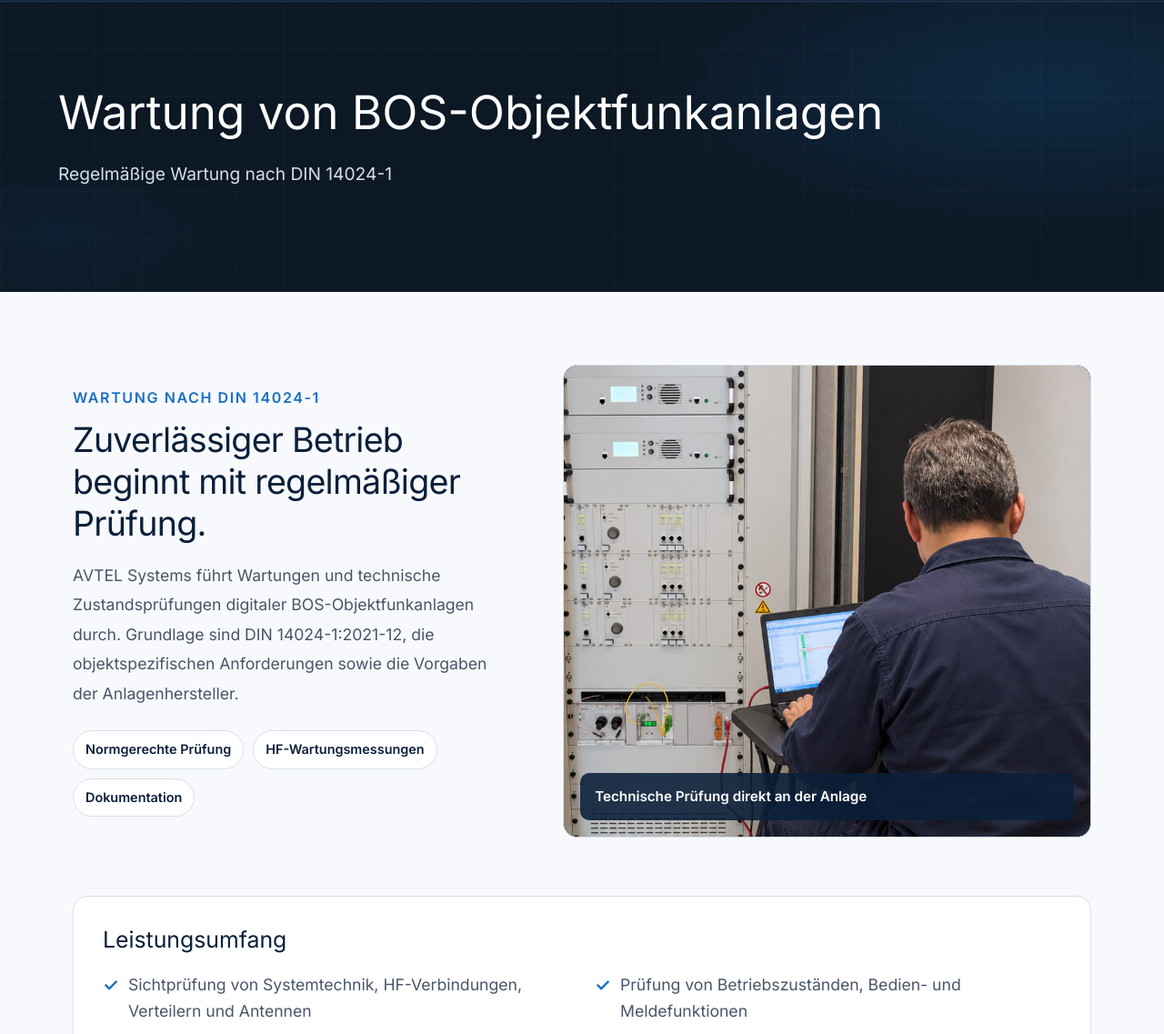
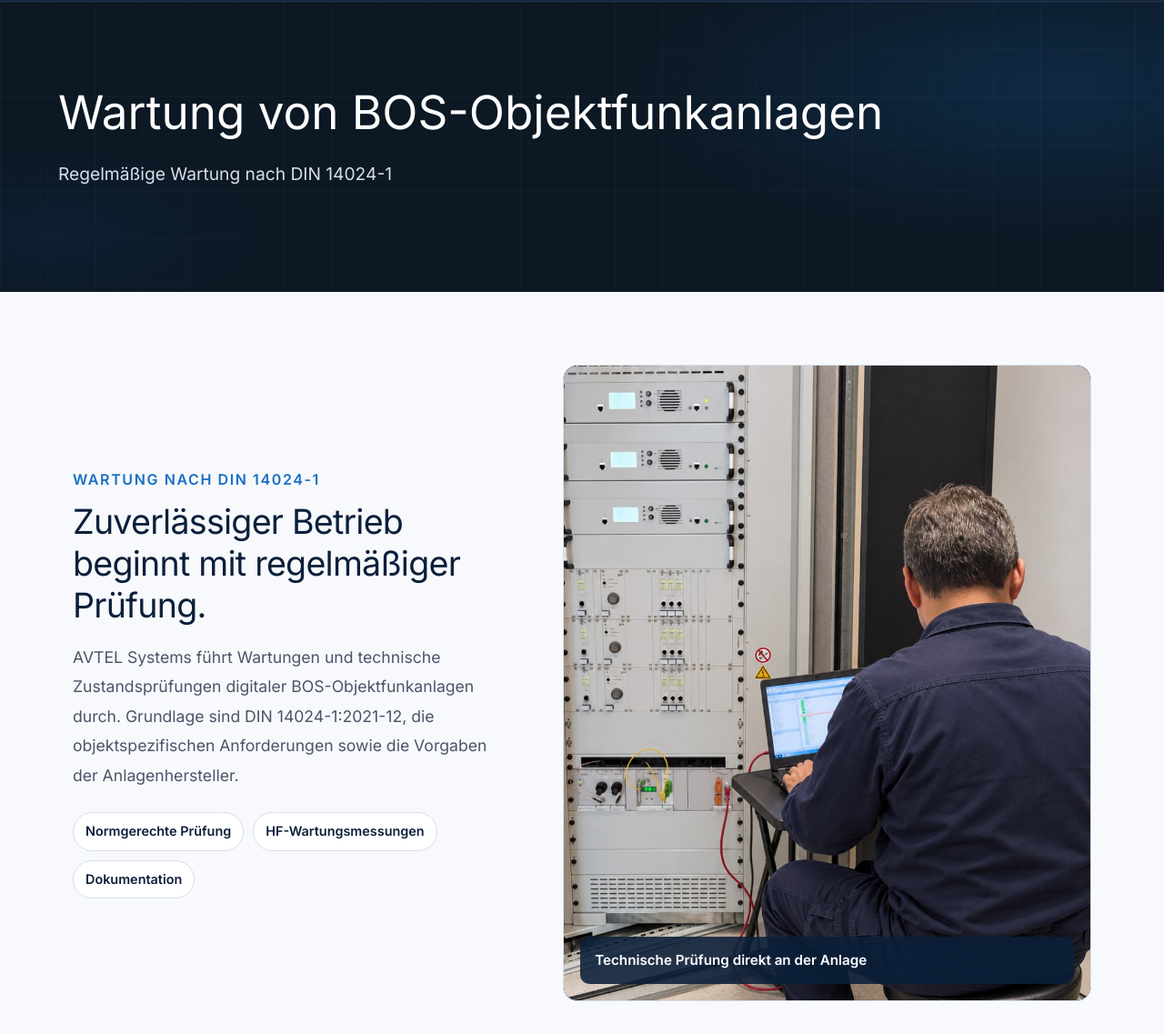
Before and after one commit to MixaNir97/avtel-systems, a plain HTML site: page wartung.html in a window 1280 px wide. Shown: the part 88-1225 px from the top of the page at 91% size. Drawn offline with Linux system fonts and the light colour scheme.

Commit message:
Photos have been fixed

```diff
--- a/wartung.html
+++ b/wartung.html
@@ -152,7 +152,7 @@ nav{
   border-radius:100px;color:var(--navy);font-size:.9rem;font-weight:600;
 }
 .maintenance-photo-wrap{
-  position:relative;height:clamp(380px,42vw,520px);
+  position:relative;height:clamp(700px,42vw,520px);
   margin:0;overflow:hidden;border:1px solid var(--gray200);
   border-radius:var(--r2);background:var(--navy);
 }
```
Also changed, not shown: index.html (+0 -1 lines).
